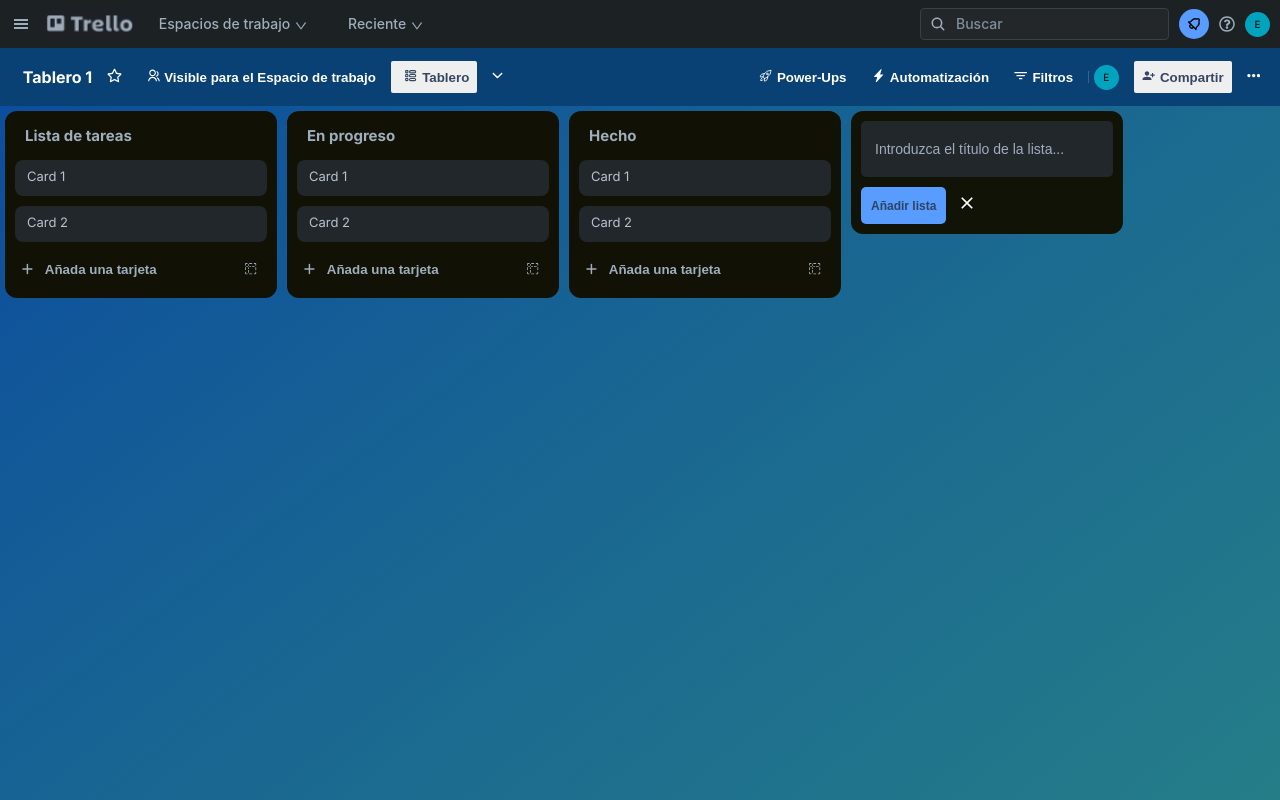
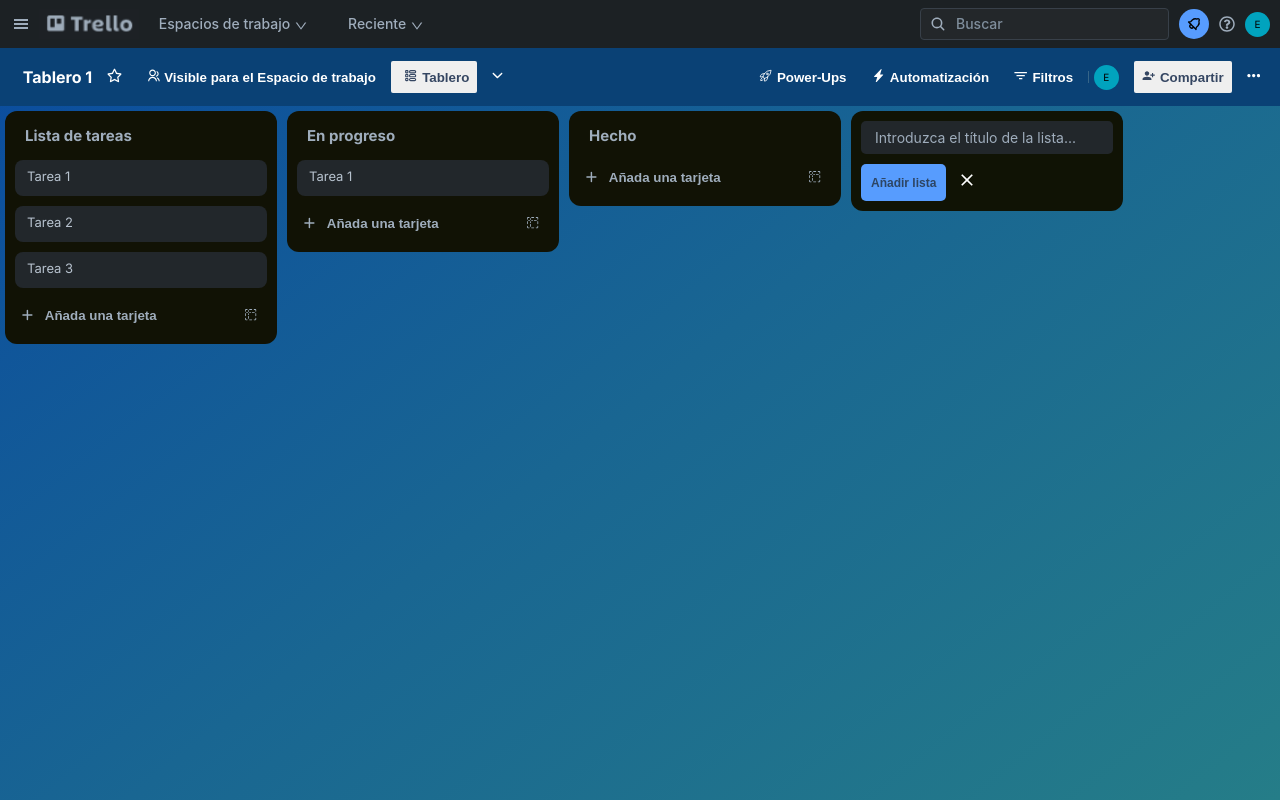
Before and after one commit to lochdeve/trelloreplica, a Next.js app: page / in a window 1280 px wide. Both pictures are taken after a click on the button "Añada otra lista". Built offline with nearby package versions, Linux system fonts and the light colour scheme.

Commit message:
feat: change types and refactor how to manage all workflow

```diff
--- a/app/ui/Dashboard/components/AddList/index.tsx
+++ b/app/ui/Dashboard/components/AddList/index.tsx
@@ -17,6 +17,15 @@ const AddList: React.FC<{
           value={title}
           onChange={(e) => setTitle(e.target.value)}
           placeholder='Introduzca el título de la lista...'
+          onKeyDown={(e) => {
+            if (e.key === 'Enter') {
+              e.preventDefault();
+              if (!title) return;
+              updateDashboard(title);
+              setEnabled(false);
+              setTitle('');
+            }
+          }}
         />
         <div
           style={{
--- a/app/ui/Dashboard/components/CardList/components/AddCardButton/index.css
+++ b/app/ui/Dashboard/components/CardList/components/AddCardButton/index.css
@@ -1,19 +1,20 @@
 .titleInput {
   width: 100%;
-  align-content: start;
-  margin-bottom: 10px;
   background-color: #22272b;
-  font-weight: normal;
-  min-height: 36px;
-  max-height: 76px;
-  height: 56px;
-  line-height: normal;
+  font-weight: 400;
+  height: fit-content;
+  resize: none;
+  color: #b6c2cf;
+  font-family: -apple-system, BlinkMacSystemFont, Segoe UI, Roboto, Noto Sans,
+    Ubuntu, Droid Sans, Helvetica Neue, sans-serif;
+  box-sizing: border-box;
 }
 
 .addNewCard {
   display: flex;
   padding-top: 10px;
   flex-direction: column;
+  width: 100%;
 }
 
 .closeaddcardbutton {
--- a/app/ui/Dashboard/components/CardList/components/AddCardButton/index.tsx
+++ b/app/ui/Dashboard/components/CardList/components/AddCardButton/index.tsx
@@ -15,6 +15,15 @@ const AddCardButton: React.FC<AddCardButtonProps> = ({
   updateEnableAddCard,
 }) => {
   const [title, setTitle] = useState('');
+  const manageOnClick = () => {
+    if (title === '') {
+      updateEnableAddCard(false);
+      return;
+    }
+    addCard(title);
+    updateEnableAddCard(false);
+    setTitle('');
+  };
 
   if (!enableAddCard)
     return (
@@ -26,22 +35,20 @@ const AddCardButton: React.FC<AddCardButtonProps> = ({
 
   return (
     <div className='addNewCard'>
-      <input
+      <textarea
         className='titleInput'
-        type='text'
         value={title}
         onChange={(e) => setTitle(e.target.value)}
-        placeholder='Introduzca el título de la tarjeta...'
+        onKeyDown={(e) => {
+          if (e.key === 'Enter') {
+            e.preventDefault();
+            manageOnClick();
+          }
+        }}
+        placeholder='Introduzca un título para esta tarjeta...'
       />
       <div>
-        <button
-          className='addCardButton'
-          onClick={() => {
-            addCard(title);
-            updateEnableAddCard(false);
-            setTitle('');
-          }}
-        >
+        <button className='addCardButton' onClick={manageOnClick}>
           Añadir tarjeta
         </button>
         <button
--- a/app/ui/Dashboard/components/CardList/index.tsx
+++ b/app/ui/Dashboard/components/CardList/index.tsx
@@ -5,27 +5,16 @@ import AddCardButton from './components/AddCardButton';
 import Card from './components/Card';
 import './index.css';
 
-const CardList = (cardListInfo: { name: string; id: string }) => {
-  const [cards, setCards] = useState<CardType[]>([
-    {
-      id: 1,
-      title: 'Card 1',
-      description: 'This is Card 1',
-      done: false,
-    },
-    {
-      id: 2,
-      title: 'Card 2',
-      description: 'This is Card 2',
-      done: false,
-    },
-  ]);
+const CardList = (cardListInfo: {
+  name: string;
+  id: string;
+  cardsArray: CardType[];
+}) => {
+  const [cards, setCards] = useState<CardType[]>(cardListInfo.cardsArray ?? []);
   const addCard = (title: string) => {
     const newCard = {
-      id: cards.length + 1,
+      id: (cards.length + 1).toString(),
       title,
-      description: '',
-      done: false,
     };
     setCards([...cards, newCard]);
   };
--- a/app/ui/Dashboard/index.tsx
+++ b/app/ui/Dashboard/index.tsx
@@ -1,5 +1,5 @@
 'use client';
-import { DashboardType } from '@/app/types';
+import { CardListType, DashboardType } from '@/app/types';
 import { useState } from 'react';
 import AddList from './components/AddList';
 import CardList from './components/CardList';
@@ -16,28 +16,45 @@ const Dashboard = () => {
         title: 'Lista de tareas',
         description: 'Lista de tareas por hacer',
         done: false,
+        cards: [
+          {
+            id: 'firstCard',
+            title: 'Tarea 1',
+          },
+          {
+            id: 'secondCard',
+            title: 'Tarea 2',
+          },
+          {
+            id: 'thirdCard',
+            title: 'Tarea 3',
+          },
+        ],
       },
       {
         id: 1,
         title: 'En progreso',
         description: 'Tareas en progreso',
         done: false,
+        cards: [{ id: 'firstCard', title: 'Tarea 1' }],
       },
       {
         id: 2,
         title: 'Hecho',
         description: 'Tareas completadas',
         done: true,
+        cards: [],
       },
     ],
   });
 
   const addCardList = (title: string) => {
-    const newCardList = {
+    const newCardList: CardListType = {
       id: dashboard.cardLists.length,
       title,
       description: '',
       done: false,
+      cards: [],
     };
     setDashboard({
       ...dashboard,
@@ -55,6 +72,7 @@ const Dashboard = () => {
               key={taskList.id}
               name={taskList.title}
               id={taskList.id.toString()}
+              cardsArray={taskList.cards}
             />
           );
         })}
```
Also changed, not shown: app/types/index.ts (+7 -1 lines).
